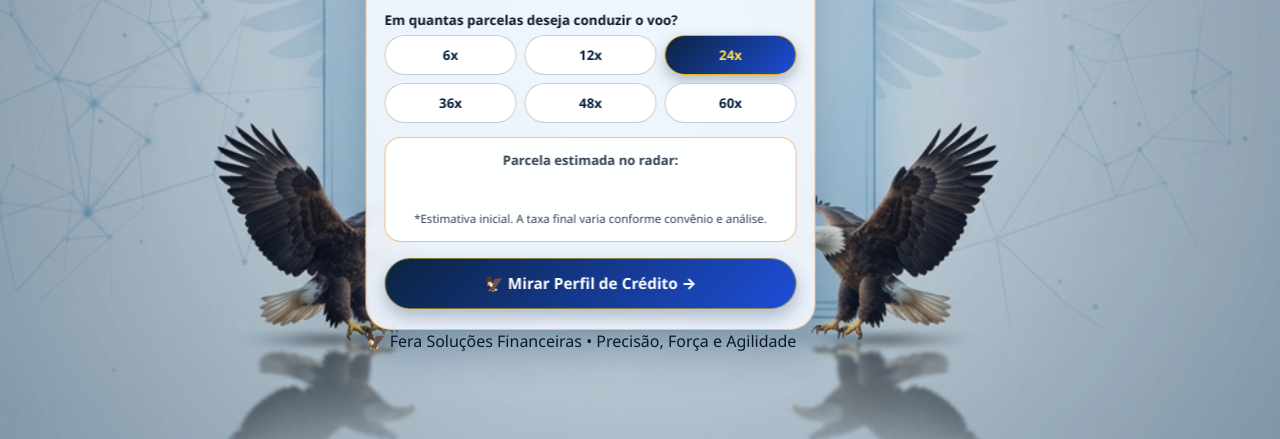
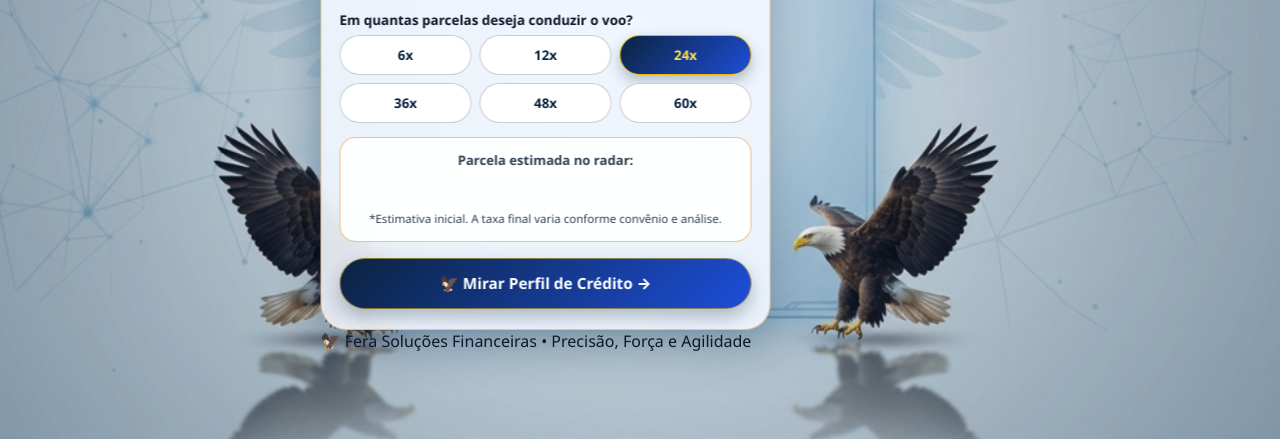
Before and after one commit to rafaassessoriadigital/fera-simulador-credito, a plain HTML site: page index.html in a window 1280 px wide. Shown: the part 361-800 px from the top of the page. Drawn offline with Linux system fonts and the light colour scheme.

Commit message:
Update style.css

```diff
--- a/style.css
+++ b/style.css
@@ -54,7 +54,7 @@ body.tema-aguia::before {
 
 @media (min-width: 769px) {
   .app-container {
-    transform: translateX(-11%);
+    transform: translateX(-21%);
   }
 }
 
```
